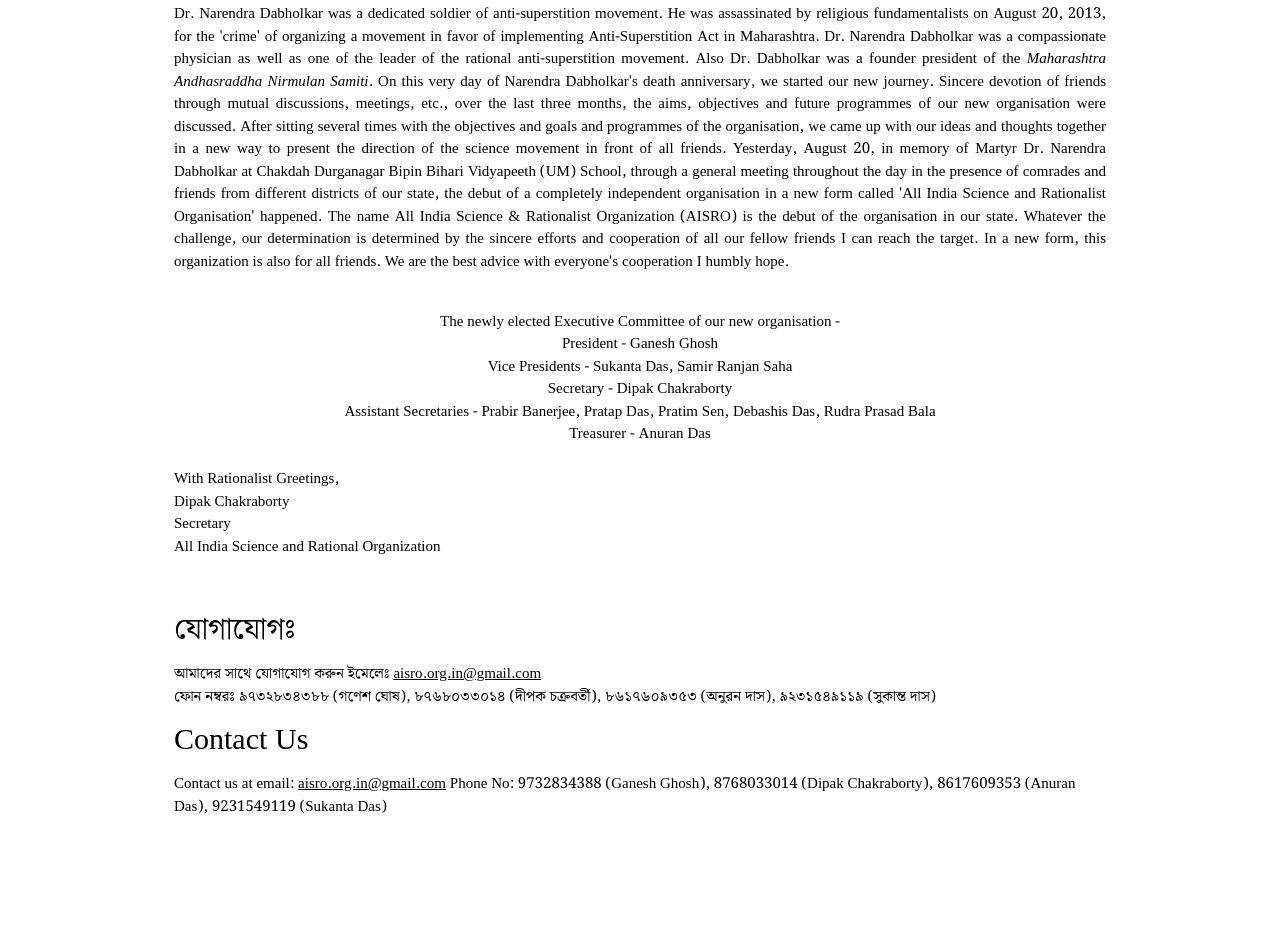
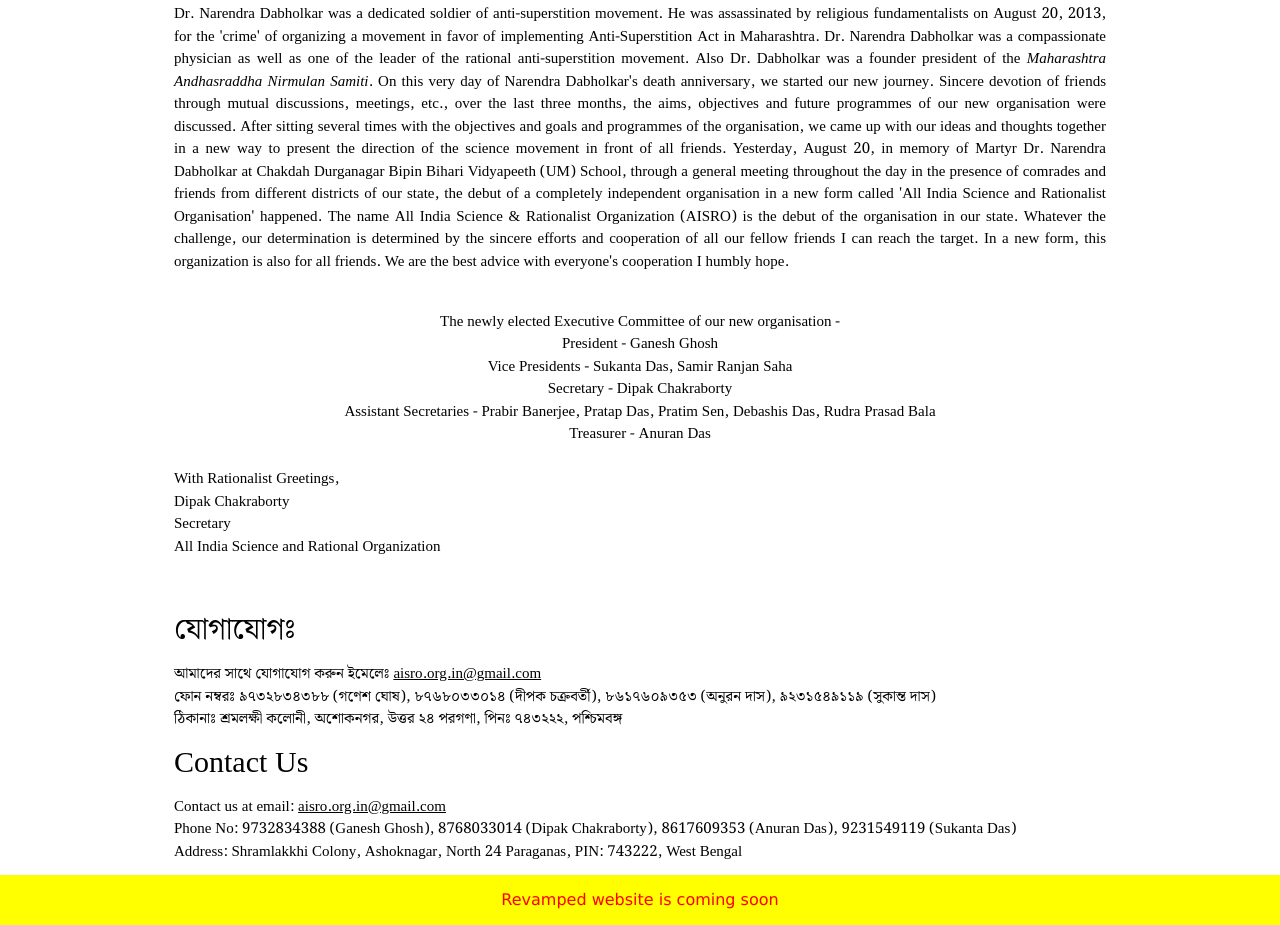
Before and after one commit to aisro/aisro.github.io, a plain HTML site: page index.html in a window 1280 px wide. Shown: the part 2053-2978 px from the top of the page. Before the commit the page ends 2883 px from the top, so only its background shows below. Drawn offline with Linux system fonts and the light colour scheme.

Commit message:
Initial commit

```diff
--- a/index.html
+++ b/index.html
@@ -138,14 +138,16 @@
         আমাদের সাথে যোগাযোগ করুন ইমেলেঃ <a href="mailto:aisro.org.in@gmail.com">aisro.org.in@gmail.com</a>
         <br /> ফোন নম্বরঃ ৯৭৩২৮৩৪৩৮৮ (গণেশ ঘোষ), ৮৭৬৮০৩৩০১৪ (দীপক চক্রবর্তী), ৮৬১৭৬০৯৩৫৩ (অনুরন দাস), ৯২৩১৫৪৯১১৯
         (সুকান্ত দাস)
+        <br/> ঠিকানাঃ শ্রমলক্ষী কলোনী, অশোকনগর, উত্তর ২৪ পরগণা, পিনঃ ৭৪৩২২২, পশ্চিমবঙ্গ
 
         <h2>Contact Us</h2>
         Contact us at email: <a href="mailto:aisro.org.in@gmail.com">aisro.org.in@gmail.com</a>
-        Phone No: 9732834388 (Ganesh Ghosh), 8768033014 (Dipak Chakraborty), 8617609353 (Anuran Das), 9231549119
+        <br />Phone No: 9732834388 (Ganesh Ghosh), 8768033014 (Dipak Chakraborty), 8617609353 (Anuran Das), 9231549119
         (Sukanta Das)
+        <br/> Address: Shramlakkhi Colony, Ashoknagar, North 24 Paraganas, PIN: 743222, West Bengal
     </div>
     <!-- End page content -->
-
+<div class="footer"> Revamped website is coming soon</div>
 </body>
 
 </html>
--- a/site.css
+++ b/site.css
@@ -221,7 +221,7 @@
 body {
     font-family: 'Noto Serif Bengali', serif, Verdana, sans-serif;
     font-size: 15px;
-    line-height: 1.5
+    line-height: 1.5;
 }
 
 html {
@@ -1994,3 +1994,15 @@
 .w3-hover-border-pale-blue:hover {
     border-color: #e7ffff !important
 }
+
+.footer
+{
+    height: 50px;
+    line-height: 50px;
+    font-family: Verdana, Geneva, Tahoma, sans-serif;
+    font-size: medium;
+    text-align: center;
+    vertical-align: middle;
+    color: red;
+    background-color: yellow;
+}
```
Lines whose indentation alone changed are shown as unchanged.
